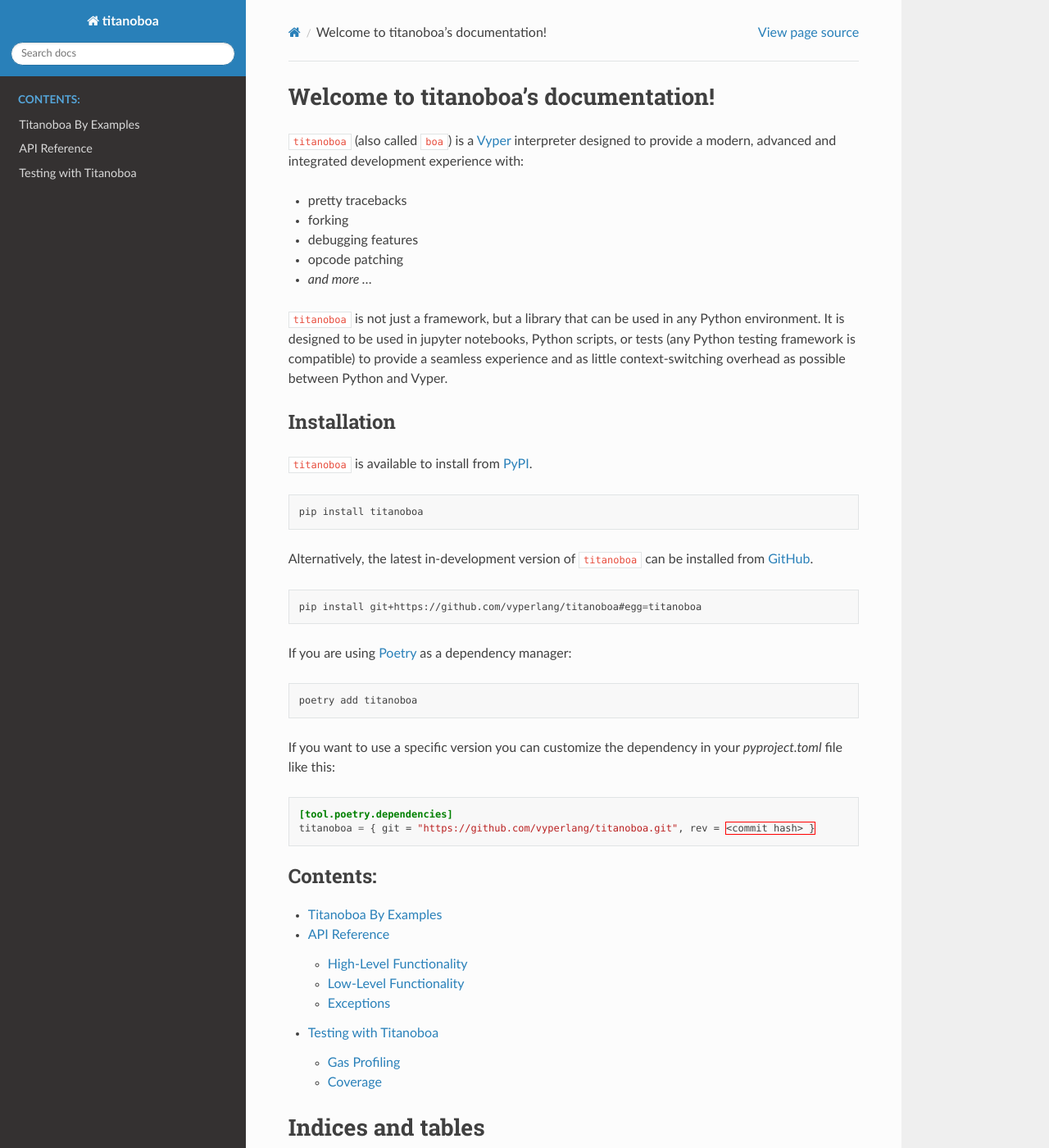
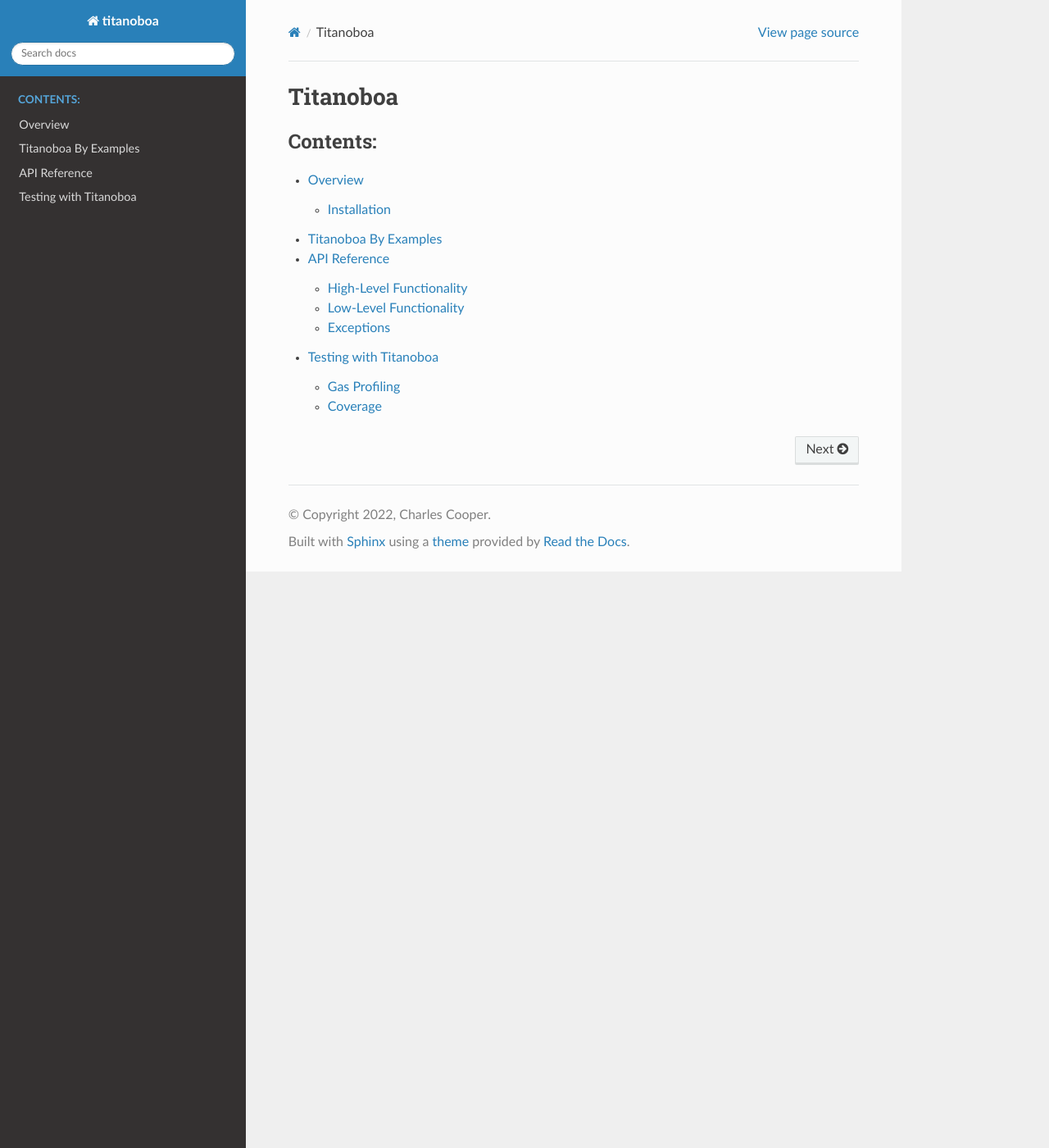
Before and after one commit to vyperlang/titanoboa, a Sphinx documentation site: the page built from docs/source/index.rst, in a window 1280 px wide and 1400 px high. Shown: the whole window at 82% size. Built offline with Sphinx 7.4.7 and the Read the Docs theme 2.0.0, drawn with Linux system fonts in a browser that asks for light colours; some of the changed text lies outside the part shown.

Commit message:
docs: replicating vyper docs layout

```diff
--- a/docs/source/index.rst
+++ b/docs/source/index.rst
@@ -3,58 +3,14 @@
    You can adapt this file completely to your liking, but it should at least
    contain the root `toctree` directive.
 
-Welcome to titanoboa's documentation!
-=====================================
-
-``titanoboa`` (also called ``boa``) is a `Vyper <https://vyper.readthedocs.io/>`_ interpreter designed to provide a modern, advanced and integrated development experience with:
-
-* pretty tracebacks
-* forking
-* debugging features
-* opcode patching
-* *and more ...*
-
-``titanoboa`` is not just a framework, but a library that can be used in any Python environment. It is designed to be used in jupyter notebooks, Python scripts, or tests (any Python testing framework is compatible) to provide a seamless experience and as little context-switching overhead as possible between Python and Vyper.
-
-Installation
-------------
-
-``titanoboa`` is available to install from `PyPI <https://pypi.org/project/titanoboa/>`_.
-
-.. code-block:: bash
-
-   pip install titanoboa
-
-Alternatively, the latest in-development version of ``titanoboa`` can be installed from `GitHub <https://github.com/vyperlang/titanoboa>`_.
-
-.. code-block:: bash
-
-   pip install git+https://github.com/vyperlang/titanoboa#egg=titanoboa
-
-If you are using `Poetry <https://python-poetry.org/>`_ as a dependency manager:
-
-.. code-block:: bash
-
-   poetry add titanoboa
-
-If you want to use a specific version you can customize the dependency in your `pyproject.toml` file like this:
-
-.. code-block:: toml
-
-   [tool.poetry.dependencies]
-   titanoboa = { git = "https://github.com/vyperlang/titanoboa.git", rev = <commit hash> }
+Titanoboa
+=========
 
 .. toctree::
    :maxdepth: 2
    :caption: Contents:
 
+   overview
    examples
    api
    test
-
-Indices and tables
-==================
-
-* :ref:`genindex`
-* :ref:`modindex`
-* :ref:`search`
```
Also changed, not shown: docs/source/overview.rst (added, +43 -0 lines).
